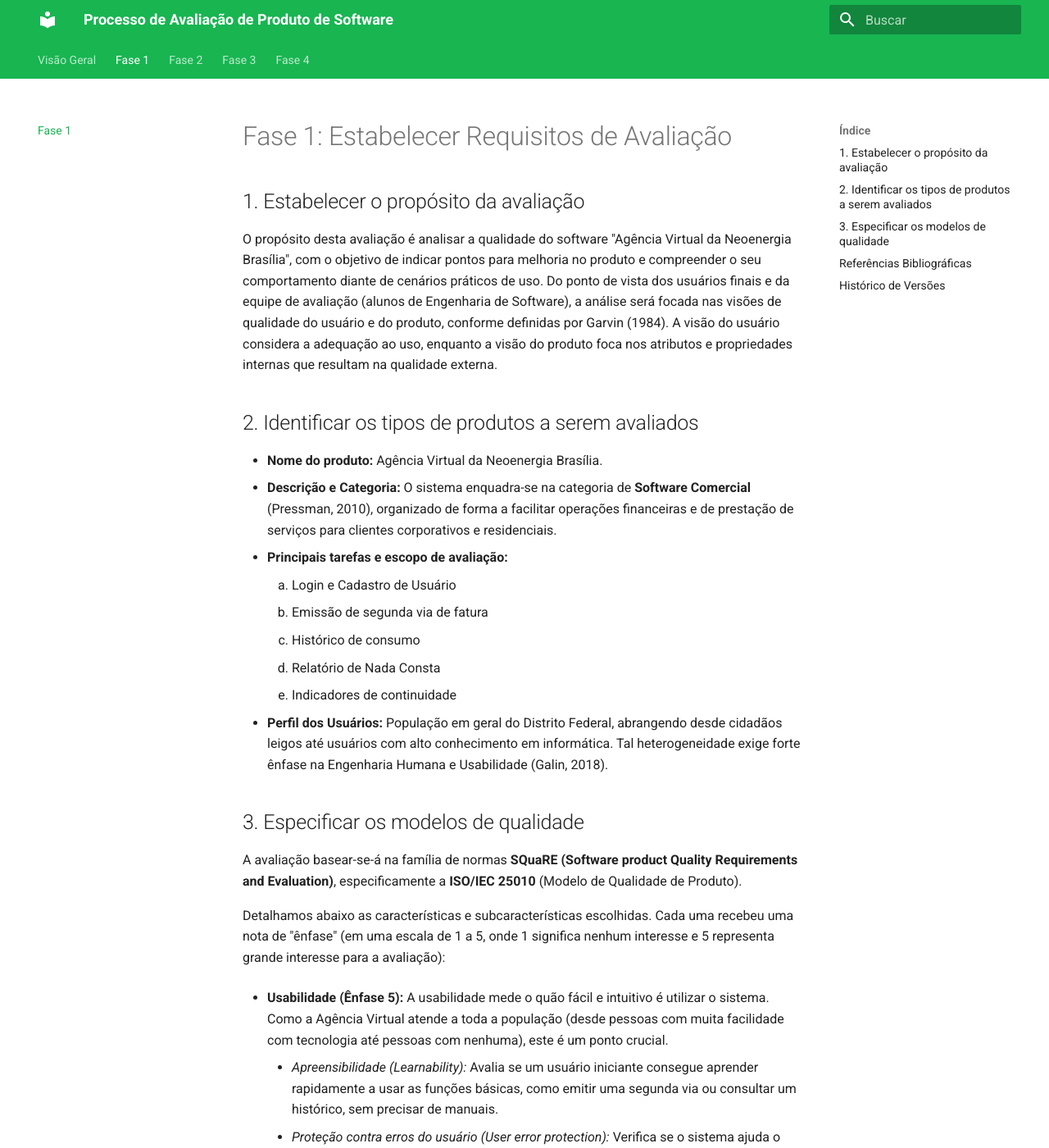
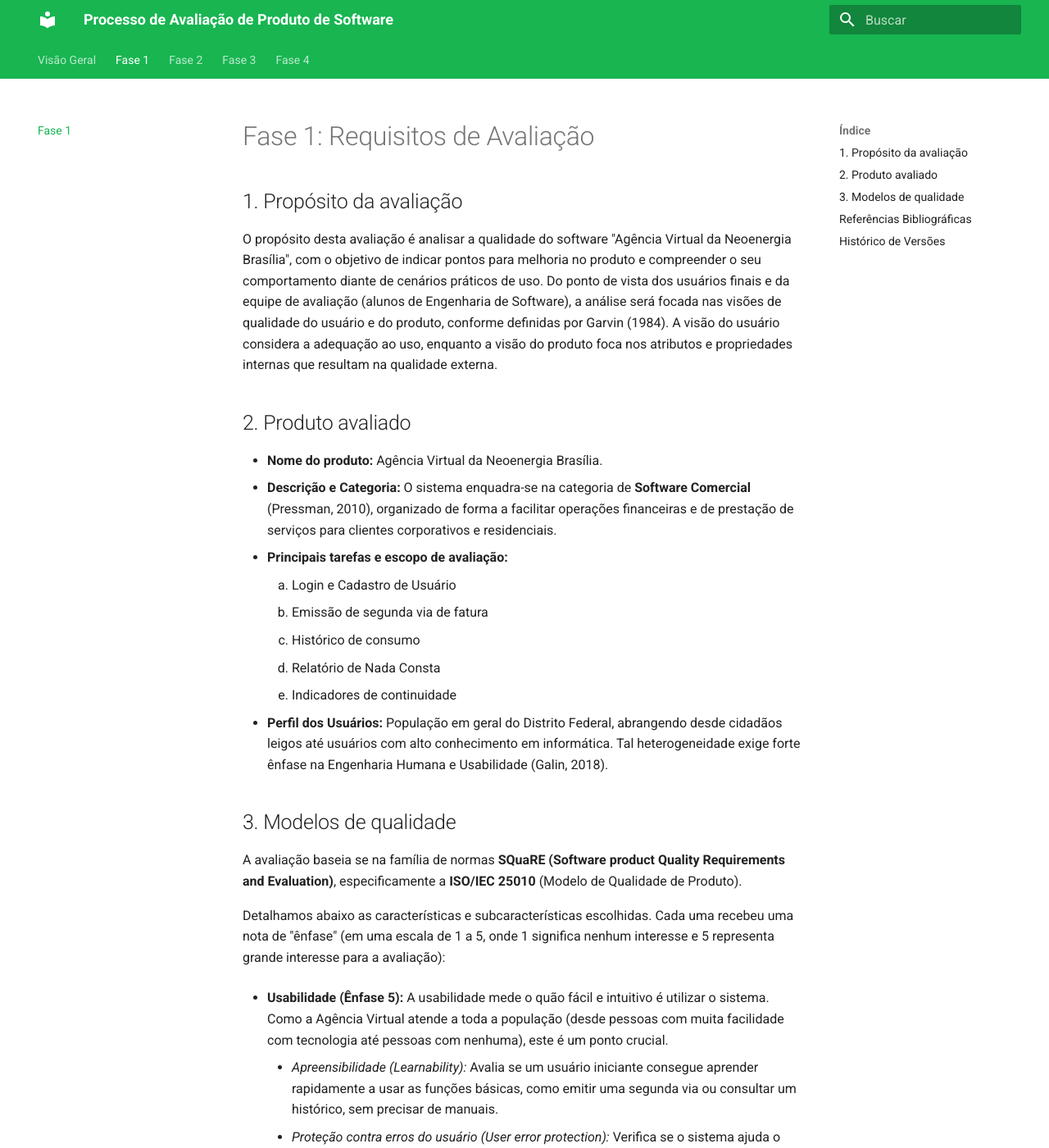
Before and after one commit to FCTE-Qualidade-de-Software-1/2026-2_T02_RADIA_PERLMAN, an MkDocs documentation site: the page built from docs/fase1-requisitos.md, in a window 1280 px wide and 1400 px high. Shown: the whole window at 82% size. Built offline with MkDocs 1.6.1 and Material for MkDocs 9.7.7, drawn with Linux system fonts in a browser that asks for light colours.

Commit message:
docs: corrige escrita dos titulos da fase 1

```diff
--- a/docs/fase1-requisitos.md
+++ b/docs/fase1-requisitos.md
@@ -1,9 +1,9 @@
-# Fase 1: Estabelecer Requisitos de Avaliação
+# Fase 1: Requisitos de Avaliação
 
-## 1. Estabelecer o propósito da avaliação
+## 1. Propósito da avaliação
 O propósito desta avaliação é analisar a qualidade do software "Agência Virtual da Neoenergia Brasília", com o objetivo de indicar pontos para melhoria no produto e compreender o seu comportamento diante de cenários práticos de uso. Do ponto de vista dos usuários finais e da equipe de avaliação (alunos de Engenharia de Software), a análise será focada nas visões de qualidade do usuário e do produto, conforme definidas por Garvin (1984). A visão do usuário considera a adequação ao uso, enquanto a visão do produto foca nos atributos e propriedades internas que resultam na qualidade externa.
 
-## 2. Identificar os tipos de produtos a serem avaliados
+## 2. Produto avaliado
 * **Nome do produto:** Agência Virtual da Neoenergia Brasília.
 * **Descrição e Categoria:** O sistema enquadra-se na categoria de **Software Comercial** (Pressman, 2010), organizado de forma a facilitar operações financeiras e de prestação de serviços para clientes corporativos e residenciais.
 * **Principais tarefas e escopo de avaliação:**
@@ -14,8 +14,8 @@
     5. Indicadores de continuidade
 * **Perfil dos Usuários:** População em geral do Distrito Federal, abrangendo desde cidadãos leigos até usuários com alto conhecimento em informática. Tal heterogeneidade exige forte ênfase na Engenharia Humana e Usabilidade (Galin, 2018).
 
-## 3. Especificar os modelos de qualidade
-A avaliação basear-se-á na família de normas **SQuaRE (Software product Quality Requirements and Evaluation)**, especificamente a **ISO/IEC 25010** (Modelo de Qualidade de Produto).
+## 3. Modelos de qualidade
+A avaliação baseia se na família de normas **SQuaRE (Software product Quality Requirements and Evaluation)**, especificamente a **ISO/IEC 25010** (Modelo de Qualidade de Produto).
 
  Detalhamos abaixo as características e subcaracterísticas escolhidas. Cada uma recebeu uma nota de "ênfase" (em uma escala de 1 a 5, onde 1 significa nenhum interesse e 5 representa grande interesse para a avaliação):
 
```
Also changed, not shown: 1 other file.
